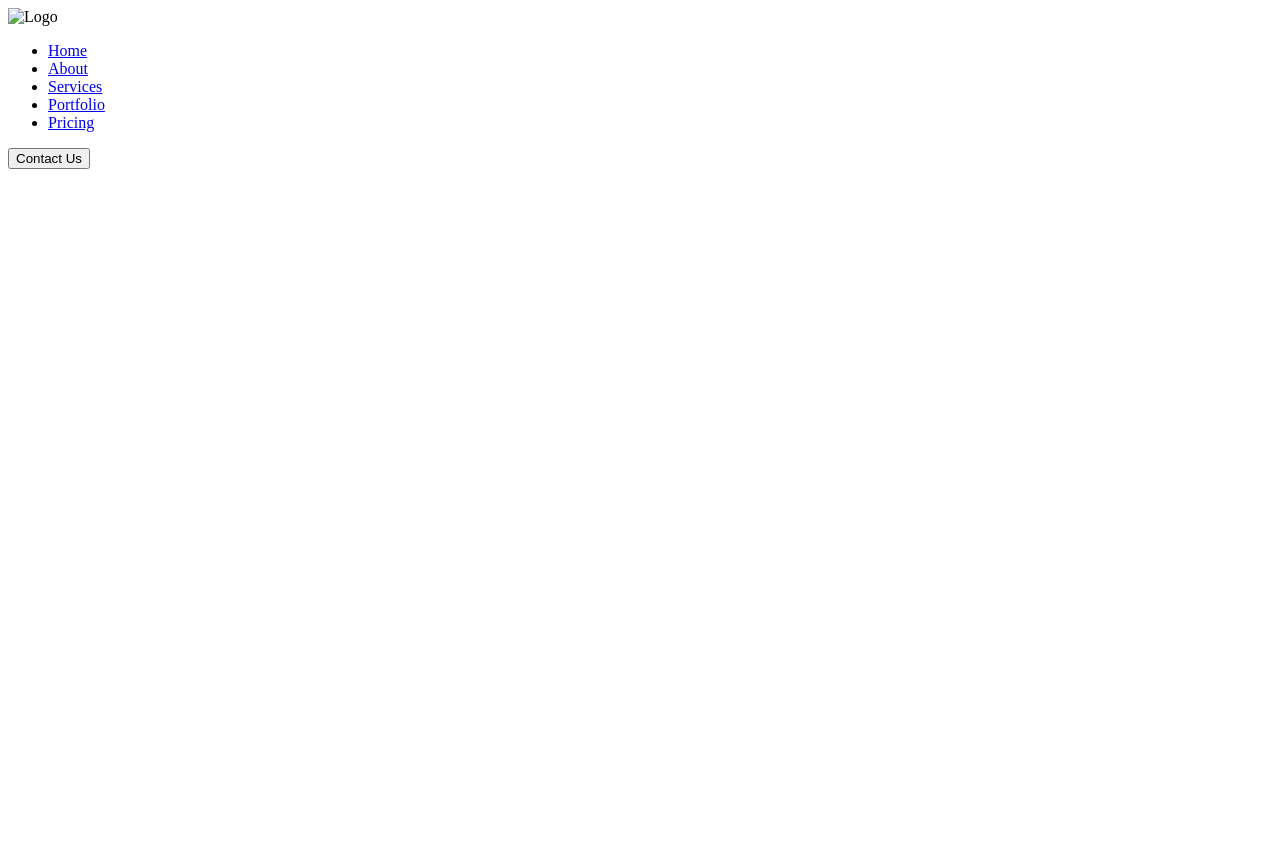
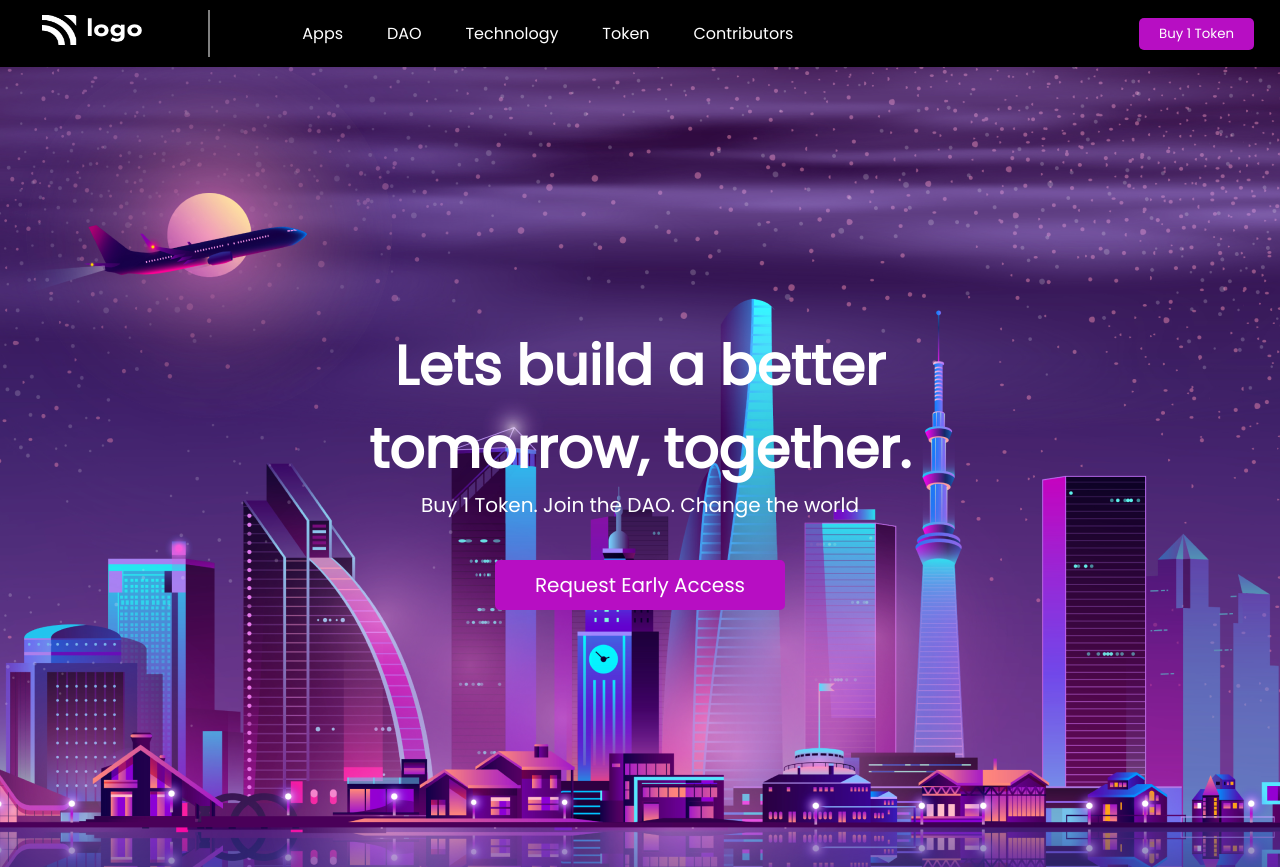
Before and after one commit to kdhananjay352/PWSkills_Assignment_Project, a plain HTML site: page Assignment_Project3/index.html in a window 1280 px wide. Before the commit the page ends 800 px from the top, so only its background shows below. Drawn offline with Linux system fonts and the light colour scheme.

Commit message:
Assignment project 3 made

```diff
--- a/Assignment_Project3/index.html
+++ b/Assignment_Project3/index.html
@@ -5,22 +5,34 @@
     <meta http-equiv="X-UA-Compatible" content="IE=edge" />
     <meta name="viewport" content="width=device-width, initial-scale=1.0" />
     <link rel="stylesheet" href="./Style/style.css" />
+    <!-- Google Fonts -->
+    <link rel="preconnect" href="https://fonts.googleapis.com" />
+    <link rel="preconnect" href="https://fonts.gstatic.com" crossorigin />
+    <link
+      href="https://fonts.googleapis.com/css2?family=Poppins&display=swap"
+      rel="stylesheet"
+    />
     <title>Assignment Project -3 | Competition</title>
   </head>
   <body>
     <!-- Header -->
     <header>
       <nav>
-        <div class="logo"><img src="./assets/Logo.png" alt="Logo" /></div>
+        <div class="logo"><img src="./assest/white-logo.png" alt="Logo" /></div>
         <ul>
-          <li><a href="#">Home</a></li>
-          <li><a href="#">About</a></li>
-          <li><a href="#">Services</a></li>
-          <li><a href="#">Portfolio</a></li>
-          <li><a href="#">Pricing</a></li>
+          <li><a href="#">Apps</a></li>
+          <li><a href="#">DAO</a></li>
+          <li><a href="#">Technology</a></li>
+          <li><a href="#">Token</a></li>
+          <li><a href="#">Contributors</a></li>
         </ul>
-        <div class="navbtn"><button>Contact Us</button></div>
+        <div class="navbtn"><button>Buy 1 Token</button></div>
       </nav>
     </header>
+    <main>
+      <h1>Lets build a better tomorrow, together.</h1>
+      <p>Buy 1 Token. Join the DAO. Change the world</p>
+      <div class="mainbtn"><button>Request Early Access</button></div>
+    </main>
   </body>
 </html>
--- a/Assignment_Project3/style/style.css
+++ b/Assignment_Project3/style/style.css
@@ -0,0 +1,121 @@
+*{
+    margin: 0;
+    padding: 0;
+    box-sizing: border-box;
+    font-family: 'Poppins', sans-serif;
+}
+body{
+    border-radius: 10px;
+}
+
+nav {
+    background-color: black;
+    color: white;
+    padding: 10px 26px;
+    display: flex;
+    align-items: center;
+    justify-content: space-between;
+}
+
+nav ul{
+ width: 40%;
+    display: flex;
+    align-items: flex-start;
+    justify-content: space-between;
+    gap: 20px;
+}
+
+nav ul li{
+    list-style: none;
+}
+
+nav ul li a{
+    text-decoration: none;
+    color: white;
+}
+
+nav ul li a:hover{
+    color: white;
+    border-bottom: 2px solid #b70ec3;
+    line-height: 25px;;
+}
+
+nav .logo {
+    width: 15%;
+    border-right: 2px solid gray;
+    padding: 5px 16px;
+}
+nav .logo img{
+    width: 100px;
+    height: 30px;
+}
+
+nav .navbtn{
+    width: 30%;
+    display: flex;
+    justify-content: flex-end;
+}
+
+nav .navbtn button{
+    background-color: #b70ec3;
+    color: white;
+    padding: 6px 20px;
+    border-radius: 5px;
+    border: none;
+}
+
+nav .navbtn button:hover{
+    background-color: #fff;
+    color: #b70ec3;
+    border-radius: 5px 0px 5px 0px;
+    padding: 6px 20px;
+    font-weight: 600;
+    cursor: pointer;
+}
+
+/* Main Body CSS */
+
+main{
+    background-image: url("../assest/bg.png");
+    background-attachment:fixed;
+    background-repeat: no-repeat;
+    height: 100vh;
+    background-position: center;
+    display: flex;
+    align-items: center;
+    justify-content: center;
+    flex-direction: column;
+    color: white;
+}
+
+main h1{
+    font-size: 55px;
+    font-weight: 900;
+    display: flex;
+    flex-wrap: nowrap;
+    text-align: center;
+    width:60%
+}
+main p{
+    font-size: 20px;
+    font-weight: 500;
+}
+
+main .mainbtn button{
+    background-color: #b70ec3;
+    color: white;
+    padding: 10px 40px;
+    border-radius: 5px;
+    border: none;
+    font-size: 20px;
+    margin-top: 40px;
+}
+
+main .mainbtn button:hover{
+    background-color: white;
+    color: #b70ec3;
+    border-radius: 10px 0px 10px 0px;
+    padding: 10px 40px;
+    font-weight: 600;
+    cursor: pointer;
+}
```
Also changed, not shown: Assignment_Project3/assest/bg.png (added).
